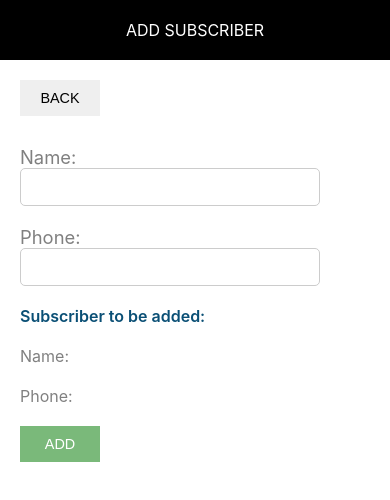
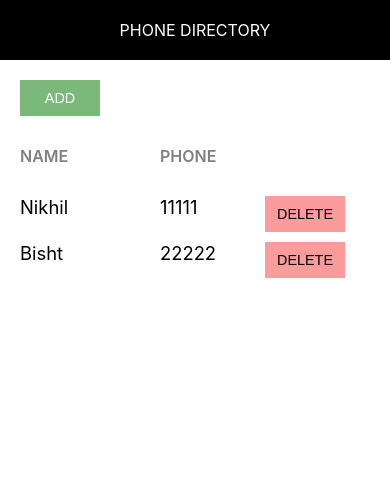
Before and after one commit to Nikhilbisht14/phone-directory, a React (Create React App) app: page / in a window 390 px wide. Shown: the top 500 px of the page. Built offline with nearby package versions, Linux system fonts and the light colour scheme.

Commit message:
Added ‘PhoneDirectory’ as smart component, renamed ‘App’ as ‘ShowSubscribers’ and converted ‘AddSubscribers’ and ‘ShowSubscribers’ as dumb components

```diff
--- a/src/AddSubscriber.js
+++ b/src/AddSubscriber.js
@@ -3,21 +3,49 @@ import Header from './Header';
 import './AddSubscriber.css';
 
 class AddSubscriber extends Component{
+
+    constructor()
+    {
+        super();
+        this.state = {
+            id: 0,
+            name: '',
+            phone: ''
+        }
+    }
+
+    inputChangedHandler = (e) => {
+        const state = this.state;
+        state[e.target.name] = e.target.value;
+        this.setState(state);
+    }
+
+    onSubmittedHandler = (e) => {
+        e.preventDefault(); // prevent form to reload again after submit is pressed.
+        this.props.addSubscriberHandler(this.state);
+        this.setState({
+            id: 0,
+            name: '',
+            phone: ''
+        })
+    }
+
     render(){
+        const{name, phone} = this.state;
         return (
             <div>
                 <Header heading = "Add Subscriber"></Header>
                 <div className="component-body-container">
                     <button className="custom-btn">Back</button>
-                    <form className="subscriber-form">
+                    <form className="subscriber-form" onSubmit={this.onSubmittedHandler.bind(this)}>
                         <label htmlFor="name" className="label-control">Name: </label>
-                        <input id="name" type="text" className="input-control" name="name"></input><br/><br/>
+                        <input id="name" type="text" className="input-control" name="name" onChange={this.inputChangedHandler}></input><br/><br/>
                         <label htmlFor="phone" className="label-control">Phone: </label>
-                        <input id="phone" type="text" className="input-control" name="phone"></input><br/><br/>
+                        <input id="phone" type="text" className="input-control" name="phone" onChange={this.inputChangedHandler}></input><br/><br/>
                         <div className="subscriber-info-container">
                            <span className="subscriber-to-add-heading"> Subscriber to be added:</span><br/><br/>
-                           <span className="subscriber-info">Name:</span><br/> <br/>
-                           <span className="subscriber-info">Phone:</span>
+                           <span className="subscriber-info">Name: {name}</span><br/> <br/>
+                           <span className="subscriber-info">Phone: {phone}</span>
                         </div>
                         <button type="submit" className="custom-btn add-btn">Add</button>
                     </form>
--- /dev/null
+++ b/src/PhoneDirectory.js
@@ -0,0 +1,49 @@
+import react, {Component} from 'react';
+import AddSubscriber from './AddSubscriber';
+import ShowSubscribers from './ShowSubscribers';
+
+class PhoneDirectory extends Component{
+
+    constructor(){
+        super();
+        this.state = {
+            subscriberList: [
+                {
+                    id: 1,
+                    name: 'Nikhil',
+                    phone: '11111'
+                },
+                {
+                    id: 2,
+                    name: 'Bisht',
+                    phone: '22222'
+                }
+            ]
+        }
+    }
+
+    addSubscriberHandler = (newSubscriber) => {
+        let subscriberList = this.state.subscriberList;
+        if(subscriberList.length > 0){
+            newSubscriber.id =  subscriberList[subscriberList.length - 1].id + 1;
+        }else {
+            newSubscriber.id = 1;
+        }
+
+        subscriberList.push(newSubscriber);
+        this.setState({subscriberList: subscriberList});
+        console.log(this.state.subscriberList);
+    }
+
+    render(){
+        return(
+            <div>
+                {/* <AddSubscriber addSubscriberHandler = {this.addSubscriberHandler}/> */}
+                <ShowSubscribers subscriberList = {this.state.subscriberList}/>
+            </div>
+        )
+    }
+}
+
+
+export default PhoneDirectory;
--- /dev/null
+++ b/src/ShowSubscribers.css
@@ -0,0 +1,29 @@
+.grid-container {
+    display: grid;
+    grid-template-columns: 40% 30% auto;
+    margin-bottom: 10px;
+}
+
+.heading-container {
+    margin: 30px 0 30px 0;
+    width: 100%;
+}
+
+.grid-item {
+    background-color: rgba(255, 255, 255, 0.8);
+    font-size: 1.15rem;
+    word-wrap: break-word;
+    padding-right: 10px;
+}
+
+.name-heading, .phone-heading {
+    font-size: 1rem;
+    font-weight: 600;
+    color: #808080;
+    text-transform: uppercase;
+}
+
+.delete-btn {
+    background: #fa9c9c;
+    color: #000;
+}
--- /dev/null
+++ b/src/ShowSubscribers.js
@@ -0,0 +1,130 @@
+import React, { Component } from 'react';
+import Header from './Header';
+import './ShowSubscribers.css';
+
+
+
+// let subscribers = [
+//       {
+//         id: 1,
+//         name: "Shilpa Bhat",
+//         phone: "8888888888"
+//       },
+//       {
+//         id: 2,
+//         name: "Srishti Gupta",
+//         phone: "9999999999"
+//       }
+//     ];
+
+class ShowSubscribers extends Component {
+
+  // constructor(){
+  //   super();
+  //   this.state = {
+  //     subscribersListToShow: []
+  //   }
+  // }
+
+  // clickHandler(message){
+  //   alert(message);
+  // }
+
+  // componentDidMount(){
+  //   let newSubscriber = {
+  //       id: 1,
+  //       name: "Shilpa Bhat",
+  //       phone: "8888888888"
+  //     }
+
+  //   let subscriberList = this.state.subscribersListToShow;
+  //   subscriberList.push(newSubscriber);
+  //   this.setState({subscribersListToShow: subscriberList});
+  // }
+
+  render() {
+    return (
+      <div className="component-container">
+        <Header heading="Phone Directory"/> {/* Props -- Parent Element */}
+        <div className="component-body-container">
+          <button className="custom-btn add-btn">Add</button>
+          <div className="grid-container heading-container">
+            <span className="grid-item name-heading">Name</span>
+            <span className="grid-item phone-heading">Phone</span>
+          </div>
+
+          {
+            this.props.subscriberList.map(sub => {
+              return <div key={sub.id} className="grid-container">
+                <span className="grid-item">{sub.name}</span>
+                <span className="grid-item">{sub.phone}</span>
+                <span className="grid-item action-btn-container">
+                  <button className="custom-btn delete-btn" /*span>onClick={this.clickHandler.bind(this, "Delete")}*/>Delete</button>
+                </span>
+              </div>
+            })
+          }
+        </div>
+      </div>
+    );
+  }
+}
+
+export default ShowSubscribers;
+
+
+// import Header from "./Header";
+// import './App.css';
+// import React from "react";
+
+// class App extends React.Component {
+//   render(){
+//     let subscribers = [
+//       {
+//         id: 1,
+//         name: "Shilpa",
+//         phone: "9999999"
+//       },
+//       {
+//         id: 2,
+//         name: "Srishti",
+//         phone: "9999999"
+//       }
+//     ]
+
+//     return (
+//       <div>
+//         <Header/>
+//           <button className="addBtn">Add</button>
+//           <div id="info">
+//             <span className="name-heading">Name</span><br/>
+//             <span className="phone-heading">Phone</span>
+//           </div>
+
+//           {
+//             subscribers.map(sub => {
+//               return (
+//                 <div id = {sub.id} className="info">
+//                   <span>{sub.name}</span><br/>
+//                   <span >{sub.phone}</span>
+//                 </div>
+//               )
+//             })
+//           }
+//       </div>
+//     );
+//   }
+// }
+
+// export default App;
+
+
+// // ReactDOM.render(
+// //   <div>
+// //     <label for="username">Username: </label> <br/>
+// //     <input id="username" type="text"/><br/><br/>
+// //     <label for="password">Password: </label><br/>
+// //     <input id="password" type="password"/><br/><br/>
+// //   </div>,
+// //   document.getElementById('root')
+// // );
--- a/src/index.js
+++ b/src/index.js
@@ -1,14 +1,15 @@
 import React from 'react';
 import ReactDOM from 'react-dom';
 import './index.css';
-import App from './App';
+import ShowSubscribers from './ShowSubscribers';
 import AddSubscriber from './AddSubscriber';
 import reportWebVitals from './reportWebVitals';
 import './common/common.css';
+import PhoneDirectory from './PhoneDirectory';
 
 ReactDOM.render(
   <React.StrictMode>
-    <AddSubscriber />
+    <PhoneDirectory/>
   </React.StrictMode>,
   document.getElementById('root')
 );
```
